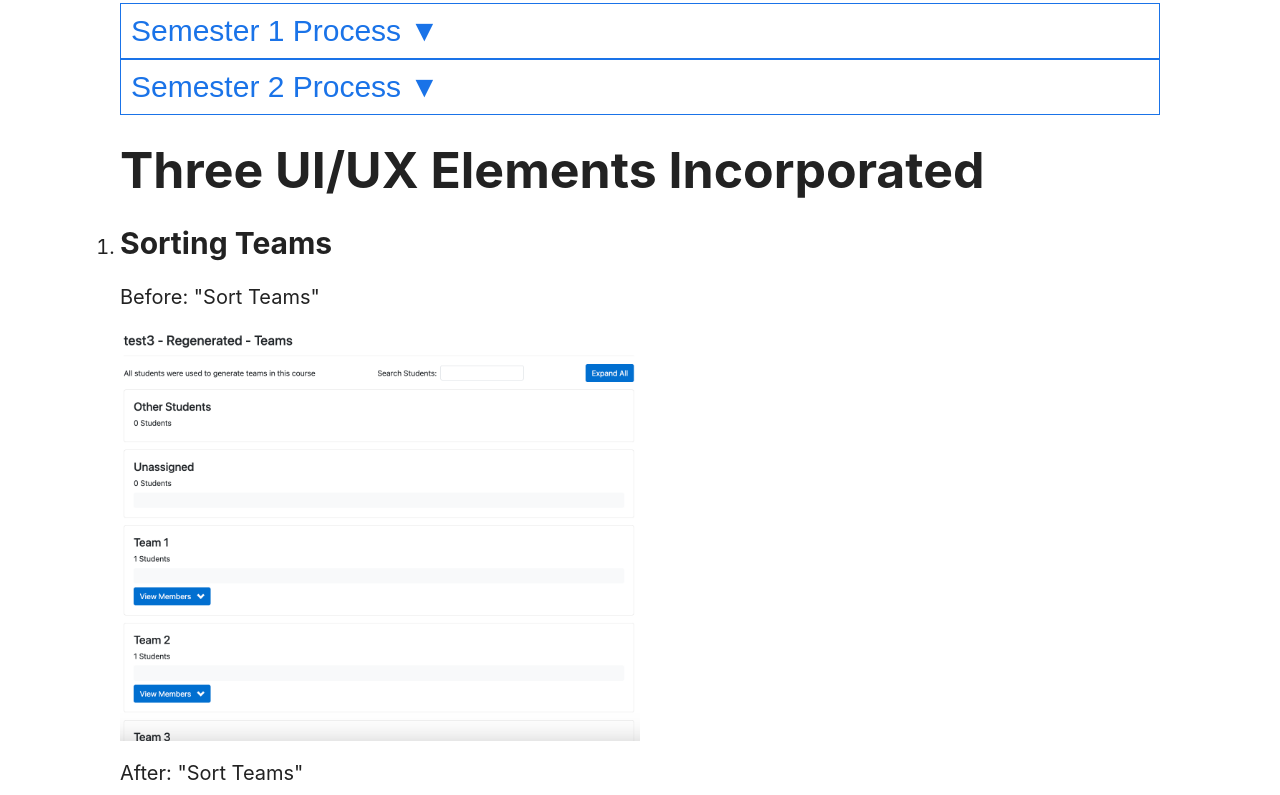
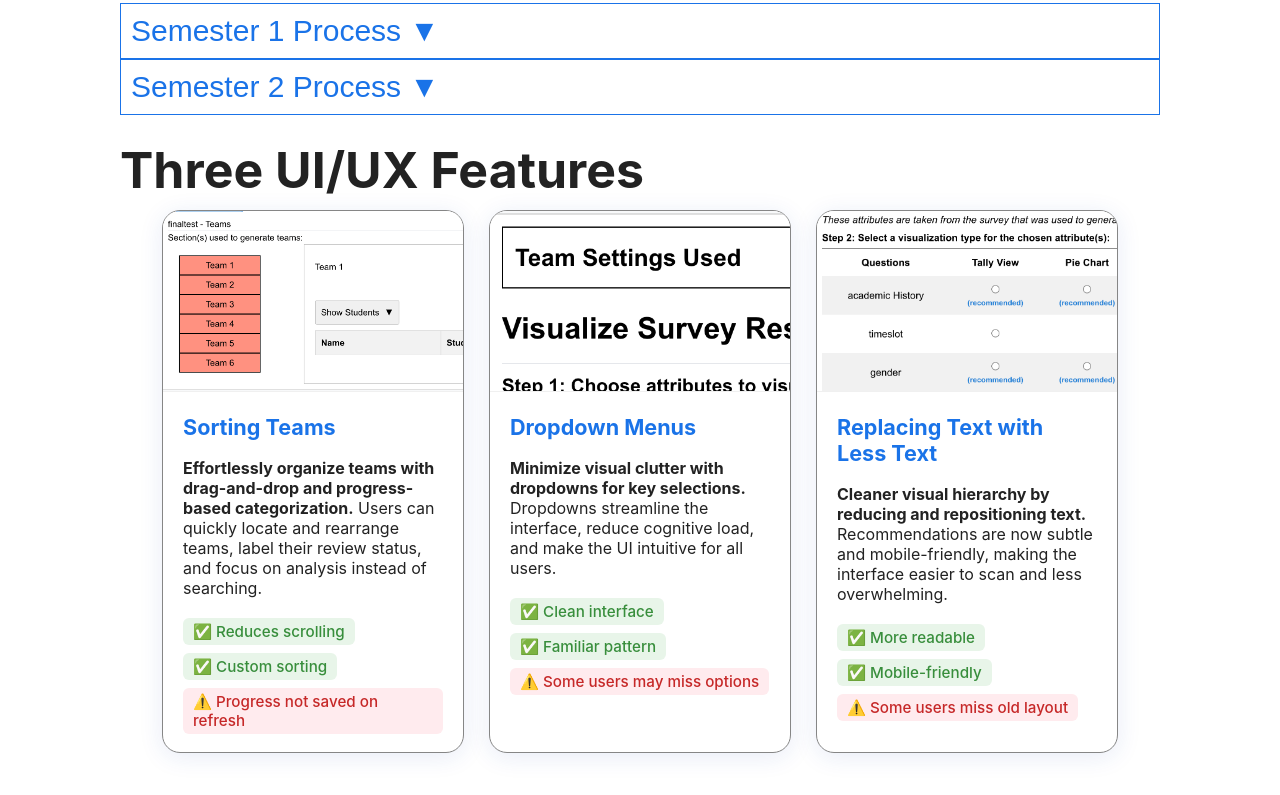
Before and after one commit to tliu27/tliu27.github.io, a plain HTML site: page portfolio/index.html in a window 1280 px wide. Shown: the part 1364-2159 px from the top of the page. Drawn offline with Linux system fonts and the light colour scheme; files whose address does not match are found by name.

Commit message:
Added css changes

```diff
--- a/portfolio/home.css
+++ b/portfolio/home.css
@@ -8,7 +8,7 @@ body {
     overflow-x: hidden;
   }
 header {
-    background: #d7d7ef;
+    background: #1a73e8;
     padding: 2rem 0 .5rem 0;
     text-align: center;
     box-shadow: 0 2px 8px rgba(0,0,0,0.03);
@@ -22,12 +22,12 @@ header {
     display: flex;
     justify-content: center;
     gap: 2.5rem;
-    margin-bottom: 1.2rem;
+    margin-bottom: 0.3rem;
     margin-top: -1.2rem;
   }
   .nav a {
     text-decoration: none;
-    color: #1a73e8;
+    color: white;
     font-weight: 500;
     font-size: 1.08rem;
     padding: 0.3rem 0.8rem;
@@ -210,33 +210,106 @@ header {
     padding: 0;
     margin: 0;
   }
-  .UIUX li {
-    font-size: 20px;
-    padding: 0;
-    margin: 0;
-  }
-  .UIUX .beforeAfter{
+  .strengthWeakness {
     display: flex;
-    width: 100%;
     flex-direction: row;
-    justify-content: space-between;
+    gap: 0;
+    flex-wrap: nowrap;
+    margin-top: 1.5rem;
+    border-radius: 12px;
+    overflow: hidden;
+    box-shadow: 0 2px 12px rgba(30, 64, 175, 0.07);
+    border: 1px solid #e0e0e0;
+    background: #fafbfc;
   }
 
-  .UIUX .beforeAfter .item {
-    flex-direction:column;
-    display: flex;
+  .strengthWeakness .strength,
+  .strengthWeakness .weakness {
+    flex: 1 1 50%;
+    padding: 18px 20px;
+    min-width: 200px;
+    background: #e8f5e9;
+    border-right: 1px solid #e0e0e0;
   }
-  .UIUX h3{
-    font-size: 20px;
+
+  .strengthWeakness .weakness {
+    background: #ffebee;
+    border-right: none;
   }
-  .strengthWeakness {
-    width: 100%;
-    display: flex;
-    flex-direction: row;
-    border: 1px solid black;
+
+  .strengthWeakness .feedback {
+    display: none; /* Hide feedback if you only want strengths/weaknesses side by side */
   }
-  .strengthWeakness .item {
-    display: flex;
-    flex-direction: column;
-    width: 50%;
-  }
+
+.uiux-feature-cards {
+  display: flex;
+  flex-wrap: wrap;
+  gap: 25px;
+  justify-content: center;
+  margin: 10px 0 20px 0;
+}
+.uiux-card {
+  background: #fff;
+  border-radius: 18px;
+  box-shadow: 0 4px 24px rgba(30, 64, 175, 0.10);
+  overflow: hidden;
+  width: 300px;
+  display: flex;
+  flex-direction: column;
+  transition: box-shadow 0.2s, transform 0.2s;
+  border: 1px solid #868686;
+}
+.uiux-card:hover {
+  box-shadow: 0 8px 32px rgba(30, 64, 175, 0.18);
+  transform: translateY(-4px) scale(1.02);
+}
+.uiux-card-img {
+  height: 180px;
+  background-size: cover;
+  background-position: auto;
+  border-bottom: 1px solid #f0f0f0;
+}
+.uiux-card-content {
+  padding: 22px 20px 18px 20px;
+  display: flex;
+  flex-direction: column;
+  gap: 10px;
+}
+.uiux-card-content h2 {
+  font-size: 1.35rem;
+  color: #1a73e8;
+  margin: 0 0 8px 0;
+  font-weight: 700;
+}
+.uiux-card-content p {
+  font-size: 1rem;
+  color: #222;
+  margin: 0 0 10px 0;
+}
+.uiux-tags {
+  display: flex;
+  flex-wrap: wrap;
+  gap: 8px;
+  margin: 0;
+  padding: 0;
+  list-style: none;
+}
+.tag {
+  font-size: 0.95rem;
+  padding: 4px 10px;
+  border-radius: 6px;
+  font-weight: 500;
+  background: #e3f0fd;
+  color: #174ea6;
+  border: none;
+}
+.tag-strength {
+  background: #e8f5e9;
+  color: #388e3c;
+}
+.tag-weakness {
+  background: #ffebee;
+  color: #c62828;
+}
+
+/* ...existing code... */
--- a/portfolio/index.html
+++ b/portfolio/index.html
@@ -171,7 +171,59 @@
     </div>
     <div class = "UIUXContainer" id="ui-ux-elements">
         <div class = "UIUX">
-        <h1>Three UI/UX Elements Incorporated</h1>
+        <h1>Three UI/UX Features </h1>
+        <div class="uiux-feature-cards">
+            <!-- Card 1 -->
+            <div class="uiux-card">
+              <div class="uiux-card-img" style="background-image: url('img/After1.png');"></div>
+              <div class="uiux-card-content">
+                <h2>Sorting Teams</h2>
+                <p>
+                  <b>Effortlessly organize teams with drag-and-drop and progress-based categorization.</b>
+                  Users can quickly locate and rearrange teams, label their review status, and focus on analysis instead of searching.
+                </p>
+                <ul class="uiux-tags">
+                  <li class="tag tag-strength">✅ Reduces scrolling</li>
+                  <li class="tag tag-strength">✅ Custom sorting</li>
+                  <li class="tag tag-weakness">⚠️ Progress not saved on refresh</li>
+                </ul>
+              </div>
+            </div>
+            <!-- Card 2 -->
+            <div class="uiux-card">
+              <div class="uiux-card-img" style="background-image: url('img/After2.png');"></div>
+              <div class="uiux-card-content">
+                <h2>Dropdown Menus</h2>
+                <p>
+                  <b>Minimize visual clutter with dropdowns for key selections.</b>
+                  Dropdowns streamline the interface, reduce cognitive load, and make the UI intuitive for all users.
+                </p>
+                <ul class="uiux-tags">
+                    <li class="tag tag-strength">✅ Clean interface</li>
+                    <li class="tag tag-strength">✅ Familiar pattern</li>
+                    <li class="tag tag-weakness">⚠️ Some users may miss options</li>
+                  </ul>
+                </div>
+              </div>
+              <!-- Card 3 -->
+              <div class="uiux-card">
+                <div class="uiux-card-img" style="background-image: url('img/After3.png');"></div>
+                <div class="uiux-card-content">
+                  <h2>Replacing Text with Less Text</h2>
+                  <p>
+                    <b>Cleaner visual hierarchy by reducing and repositioning text.</b>
+                    Recommendations are now subtle and mobile-friendly, making the interface easier to scan and less overwhelming.
+                  </p>
+                  <ul class="uiux-tags">
+                    <li class="tag tag-strength">✅ More readable</li>
+                    <li class="tag tag-strength">✅ Mobile-friendly</li>
+                    <li class="tag tag-weakness">⚠️ Some users miss old layout</li>
+                  </ul>
+                </div>
+              </div>
+            </div>
+
+
         <ol>
             <li>
                 <h2>Sorting Teams</h2>
@@ -204,6 +256,8 @@
                             <li>Users may not know how to use the drag and drop feature</li>
                             <li>A few bugs when dragging and dropping teams</li>
                             <li>When users refresh the screen, it removes their prigress </li>
+                            </ul>
+
                     </div>
                     <div class = "feedback">
                         <h3>Feedback</h3>
```
